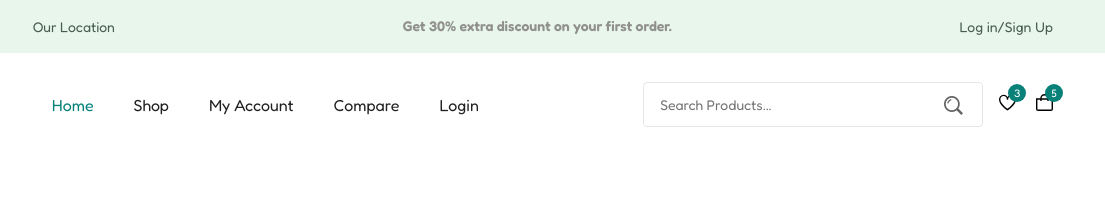
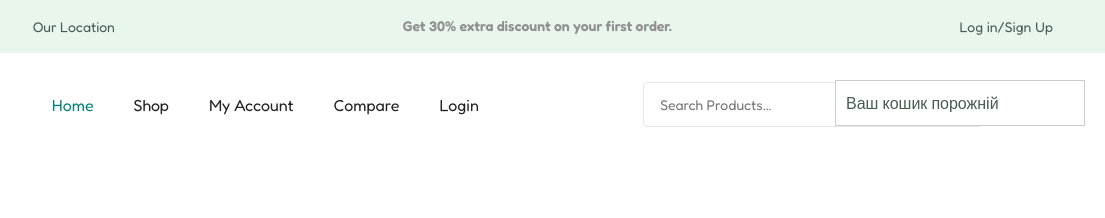
Before and after one commit to Sneg1ur/E-Commerce-Website1, a plain HTML site: page index.html in a window 1280 px wide. Shown: the top 218 px of the page, 175-1280 px from the left. Drawn offline with nearby package versions, Linux system fonts and the light colour scheme.

Commit message:
Update index.html

```diff
--- a/index.html
+++ b/index.html
@@ -2131,6 +2131,10 @@
                              Link Custom JS File
     ================================================================== -->
     <script src="assets/js/script.js"></script>
+    <!-- Кошик -->
+<div id="cart-container" style="position: fixed; right: 20px; top: 80px; background: white; border: 1px solid #ccc; padding: 10px; z-index: 9999; width: 250px;">
+  <!-- Вміст кошика з’явиться тут -->
+</div>
 </body>
 
 </html>
```
